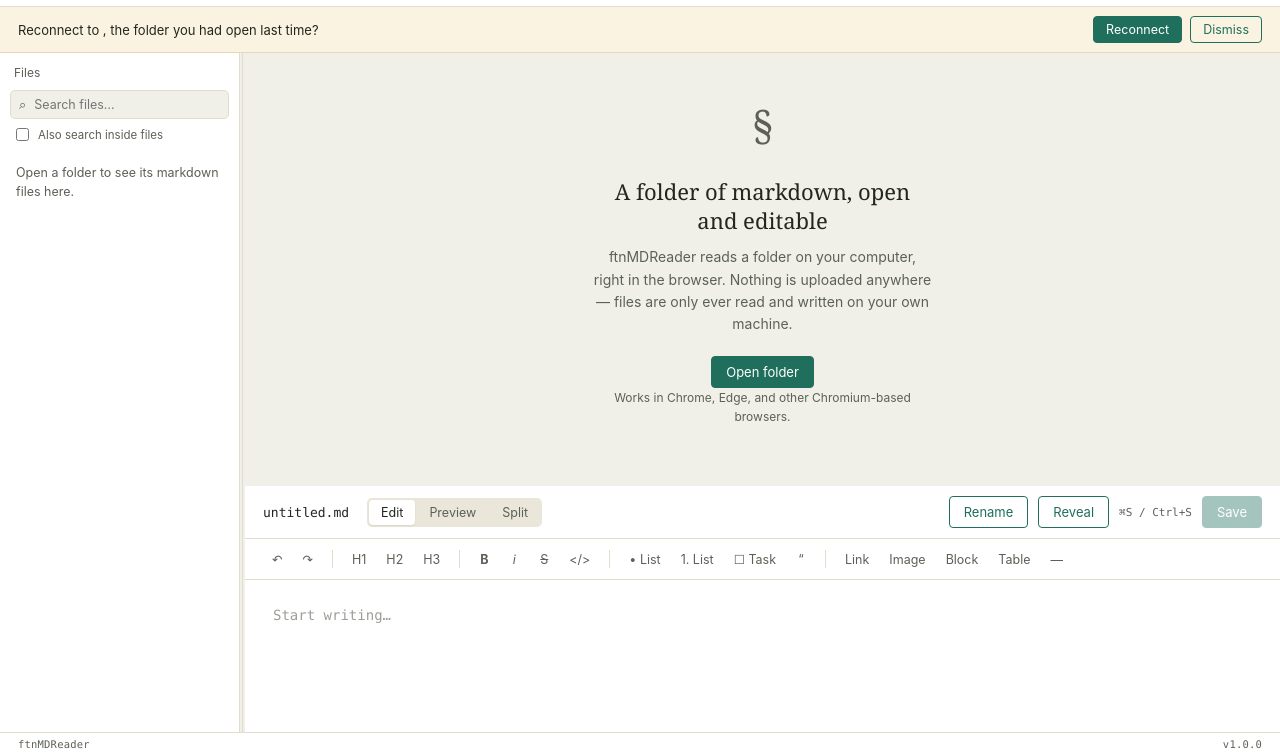
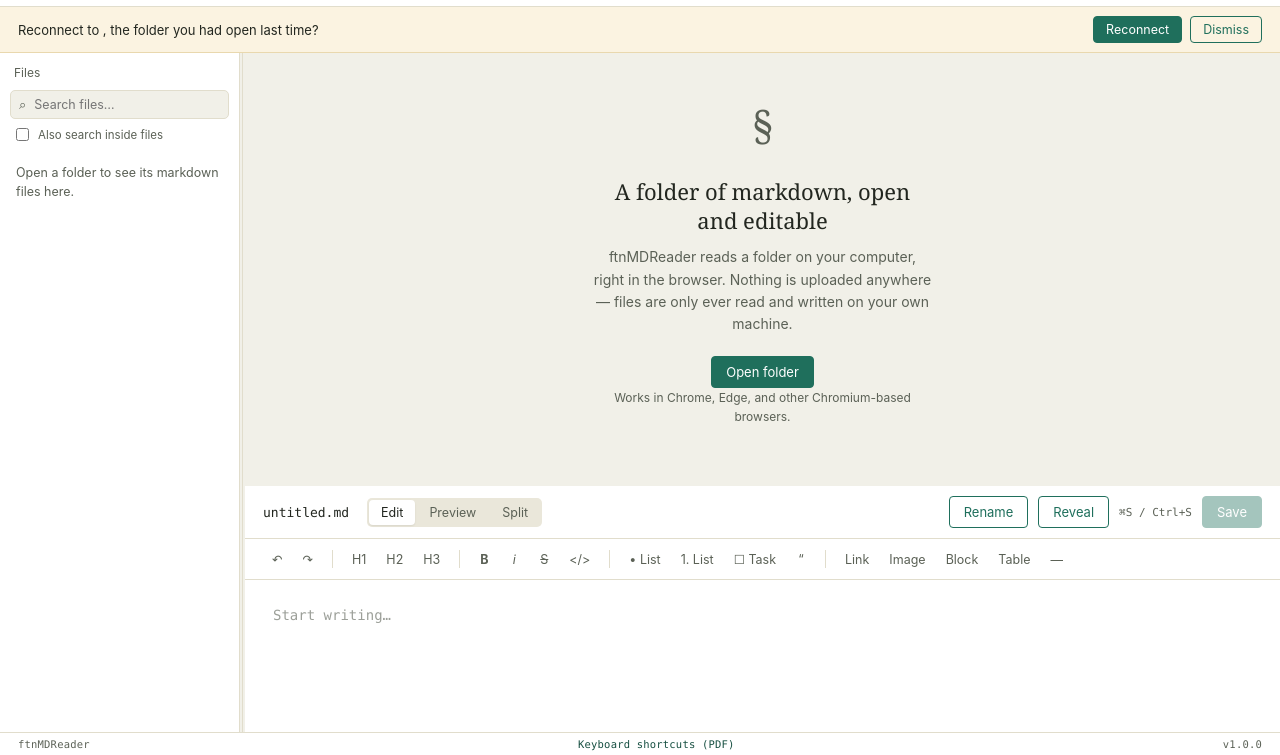
Before and after one commit to afpc1/editor-markdown, a plain HTML site: page index.html in a window 1280 px wide. Shown: the part 45-800 px from the top of the page. Drawn offline with nearby package versions, Linux system fonts and the light colour scheme.

Commit message:
Añadida hoja de atajos de teclado

```diff
--- a/index.html
+++ b/index.html
@@ -145,6 +145,9 @@
 
     <footer class="app-footer">
       <span>ftnMDReader</span>
+      <a class="app-footer-link" href="keyboard-shortcuts.pdf" target="_blank" rel="noopener">
+        Keyboard shortcuts (PDF)
+      </a>
       <span class="app-footer-version" id="appVersion"></span>
     </footer>
   </div>
--- a/style.css
+++ b/style.css
@@ -934,7 +934,10 @@ dialog::backdrop {
 .app-footer {
   flex-shrink: 0;
   display: flex;
+  align-items: center;
   justify-content: space-between;
+  gap: 12px;
+  flex-wrap: wrap;
   padding: 5px 18px;
   border-top: 1px solid var(--line);
   background: var(--panel);
@@ -942,6 +945,15 @@ dialog::backdrop {
   font-family: var(--mono);
   font-size: 10.5px;
   letter-spacing: 0.2px;
+}
+
+.app-footer-link {
+  color: var(--teal-dark);
+  text-decoration: none;
+}
+
+.app-footer-link:hover {
+  text-decoration: underline;
 }
 
 /* ---------- Reveal in sidebar ---------- */
```
Also changed, not shown: 1 other file.
